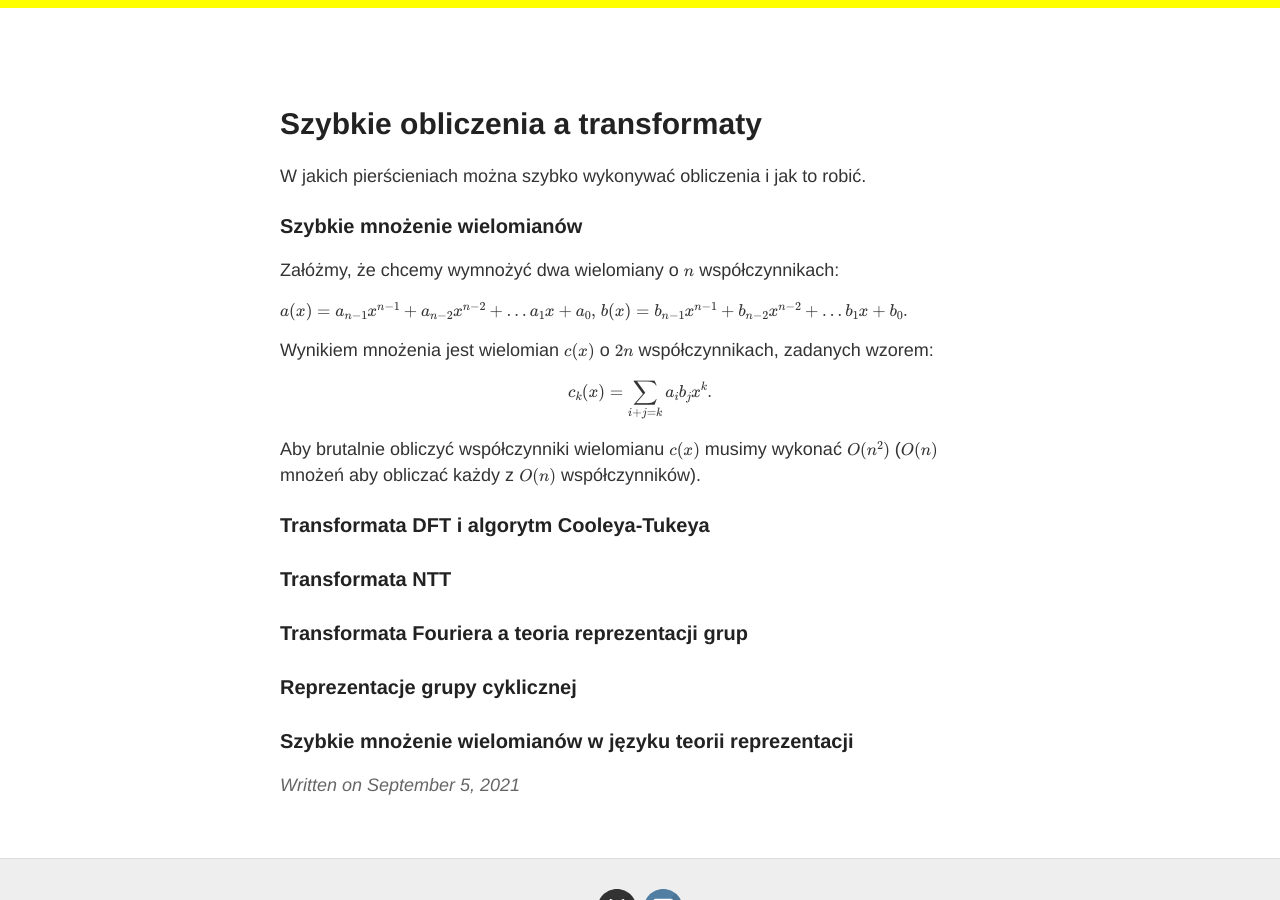
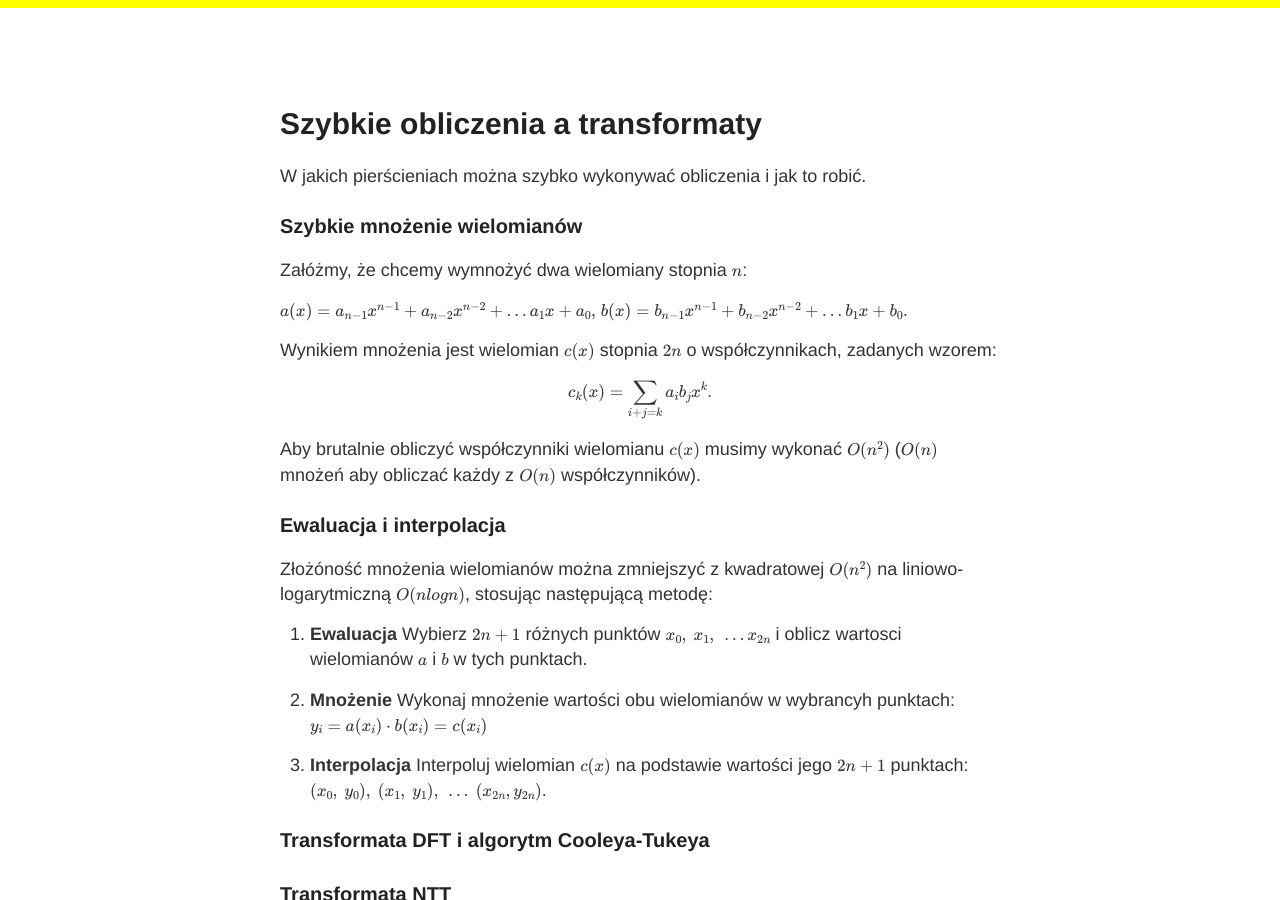
Before and after one commit to keIpie/keIpie.github.io, a Jekyll site: the page built from popular/_posts/2021-9-5-transformaty.md, in a window 1280 px wide and 900 px high, scrolled down 220 px. Built offline with Jekyll 4.4.1, drawn with Linux system fonts in a browser that asks for light colours; formulas are drawn with MathJax 3.

Commit message:
transformaty

```diff
--- a/popular/_posts/2021-9-5-transformaty.md
+++ b/popular/_posts/2021-9-5-transformaty.md
@@ -7,17 +7,32 @@ W jakich pierścieniach można szybko wykonywać obliczenia i jak to robić.
 
 ### Szybkie mnożenie wielomianów
 
-Załóżmy, że chcemy wymnożyć dwa wielomiany o $n$ współczynnikach:
+Załóżmy, że chcemy wymnożyć dwa wielomiany stopnia $n$:
 
 $$ a(x) = a_{n-1} x^{n-1} + a_{n-2} x^{n-2} + \ldots a_1 x + a_0, $$
 $$ b(x) = b_{n-1} x^{n-1} + b_{n-2} x^{n-2} + \ldots b_1 x + b_0. $$
 
-Wynikiem mnożenia jest wielomian $c(x)$ o $2n$ współczynnikach, zadanych wzorem:
+Wynikiem mnożenia jest wielomian $c(x)$ stopnia $2n$ o współczynnikach, zadanych wzorem:
 
 $$ c_k(x) = \sum_{i+j=k} a_ib_j x^k. $$
 
 Aby brutalnie obliczyć współczynniki wielomianu $c(x)$ musimy wykonać $O(n^2)$
 ($O(n)$ mnożeń aby obliczać każdy z $O(n)$ współczynników).
+
+### Ewaluacja i interpolacja
+
+Złożóność mnożenia wielomianów można zmniejszyć z kwadratowej $O(n^2)$ na liniowo-logarytmiczną
+$O(n log n)$, stosując następującą metodę:
+
+1. **Ewaluacja** Wybierz $2n+1$ różnych punktów $x_0,~x_1,~\ldots x_{2n}$ i oblicz wartosci
+wielomianów $a$ i $b$ w tych punktach.
+
+2. **Mnożenie** Wykonaj mnożenie wartości obu wielomianów w wybrancyh punktach:
+$$ y_i = a(x_i) \cdot b(x_i) = c(x_i)$$
+
+3. **Interpolacja** Interpoluj wielomian $c(x)$ na podstawie wartości jego $2n+1$ punktach:
+$(x_0,~y_0),~(x_1,~y_1),~\ldots~(x_{2n}, y_{2n})$.
+
 
 ### Transformata DFT i algorytm Cooleya-Tukeya
 
```
